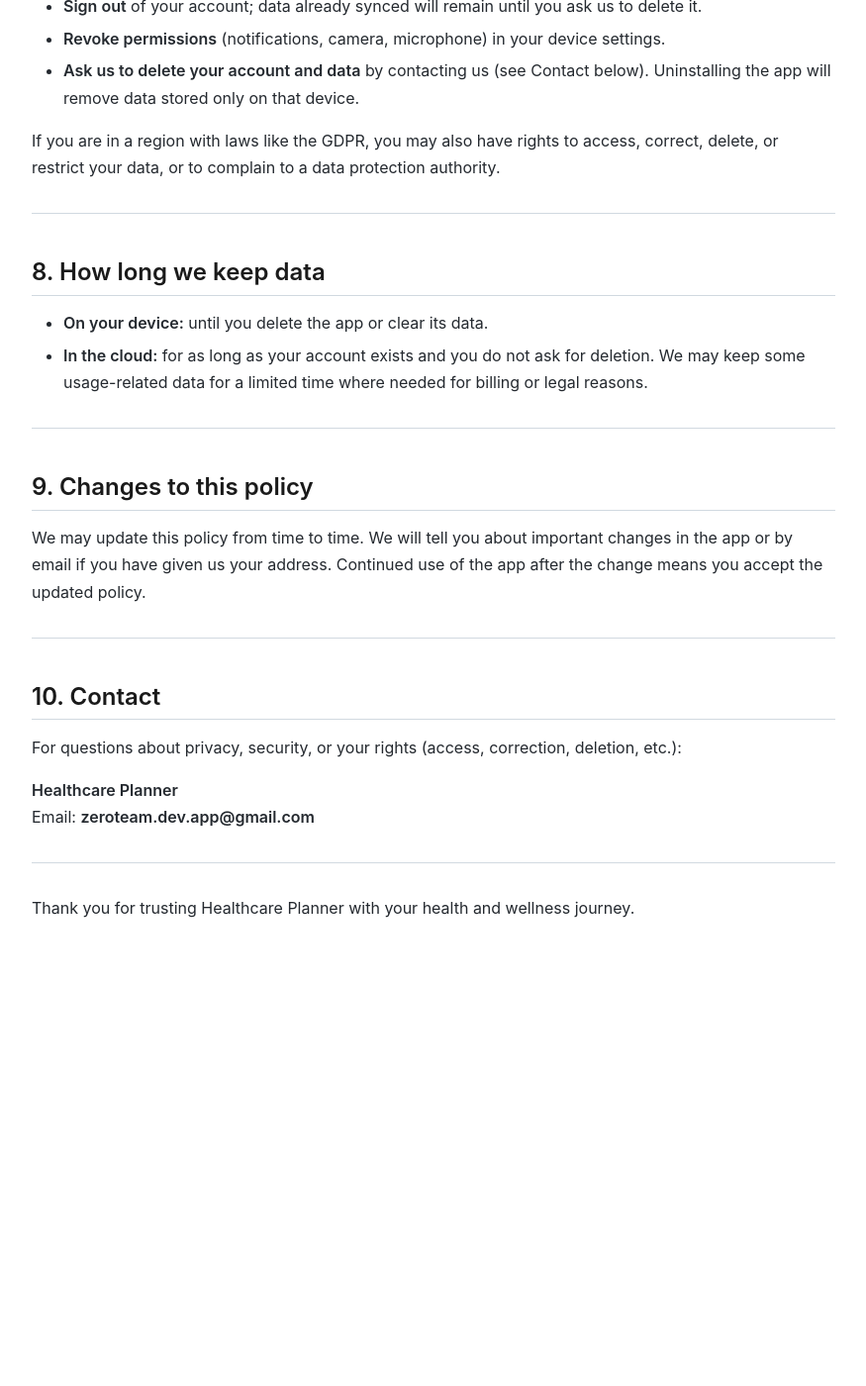
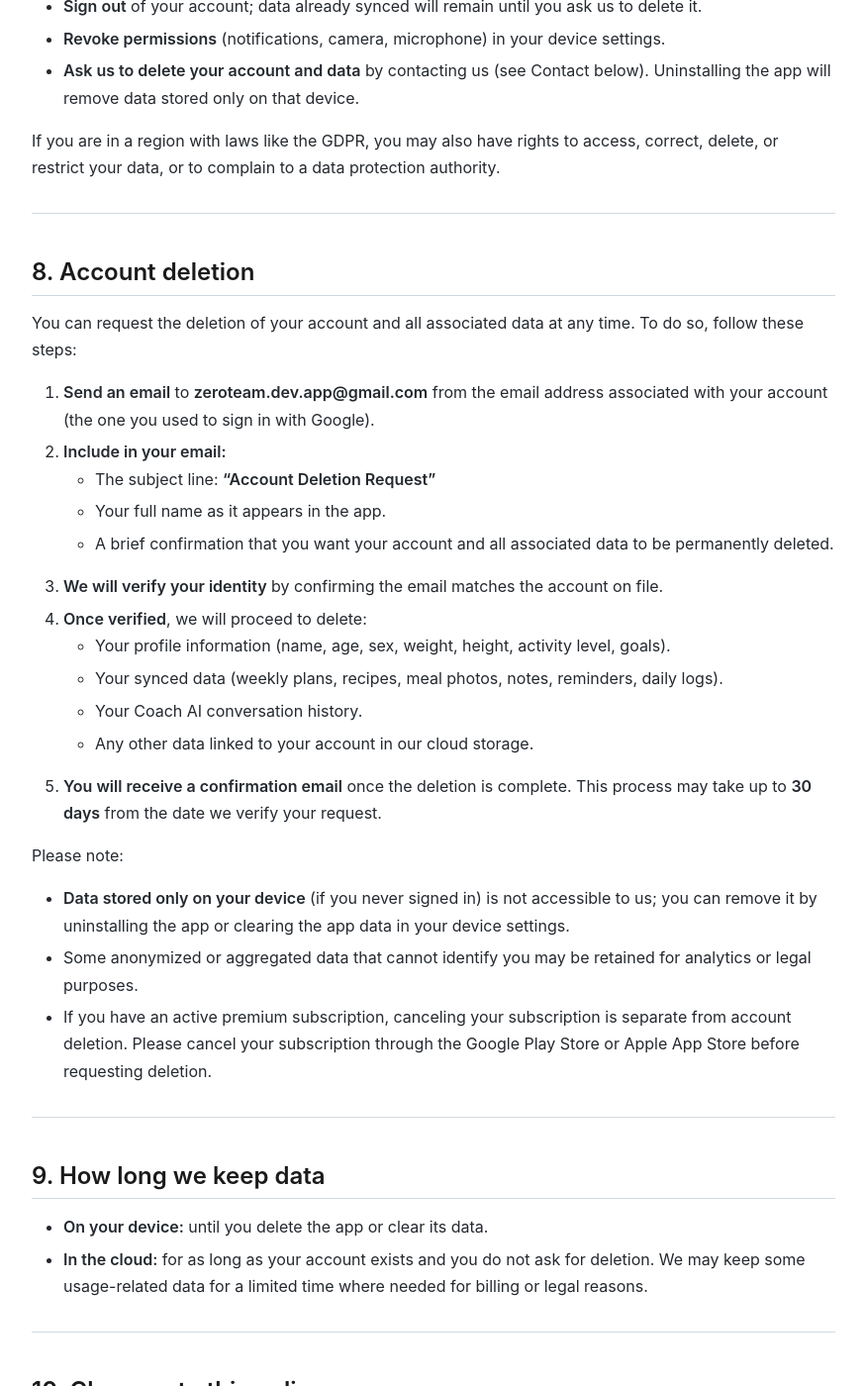
Before and after one commit to Alejandrobytaxz/Privacy-and-Security-Policy-Healthcare-App, a Jekyll site: the page built from index.md, in a window 1280 px wide and 1400 px high, scrolled down 3133 px. Shown: the whole window at 99% size, without its empty margins (202-1077 px from the left). Built offline with Jekyll 4.4.1, drawn with Linux system fonts in a browser that asks for light colours; before the commit the page ends 4112 px from its top, so only the background shows below that; some of the changed text lies outside the part shown.

Commit message:
Update Conditions

```diff
--- a/index.md
+++ b/index.md
@@ -109,20 +109,45 @@ If you are in a region with laws like the GDPR, you may also have rights to acce
 
 ---
 
-## 8. How long we keep data
+## 8. Account deletion
+
+You can request the deletion of your account and all associated data at any time. To do so, follow these steps:
+
+1. **Send an email** to **zeroteam.dev.app@gmail.com** from the email address associated with your account (the one you used to sign in with Google).
+2. **Include in your email:**
+   - The subject line: **"Account Deletion Request"**
+   - Your full name as it appears in the app.
+   - A brief confirmation that you want your account and all associated data to be permanently deleted.
+3. **We will verify your identity** by confirming the email matches the account on file.
+4. **Once verified**, we will proceed to delete:
+   - Your profile information (name, age, sex, weight, height, activity level, goals).
+   - Your synced data (weekly plans, recipes, meal photos, notes, reminders, daily logs).
+   - Your Coach AI conversation history.
+   - Any other data linked to your account in our cloud storage.
+5. **You will receive a confirmation email** once the deletion is complete. This process may take up to **30 days** from the date we verify your request.
+
+Please note:
+
+- **Data stored only on your device** (if you never signed in) is not accessible to us; you can remove it by uninstalling the app or clearing the app data in your device settings.
+- Some anonymized or aggregated data that cannot identify you may be retained for analytics or legal purposes.
+- If you have an active premium subscription, canceling your subscription is separate from account deletion. Please cancel your subscription through the Google Play Store or Apple App Store before requesting deletion.
+
+---
+
+## 9. How long we keep data
 
 - **On your device:** until you delete the app or clear its data.
 - **In the cloud:** for as long as your account exists and you do not ask for deletion. We may keep some usage-related data for a limited time where needed for billing or legal reasons.
 
 ---
 
-## 9. Changes to this policy
+## 10. Changes to this policy
 
 We may update this policy from time to time. We will tell you about important changes in the app or by email if you have given us your address. Continued use of the app after the change means you accept the updated policy.
 
 ---
 
-## 10. Contact
+## 11. Contact
 
 For questions about privacy, security, or your rights (access, correction, deletion, etc.):
 
```
